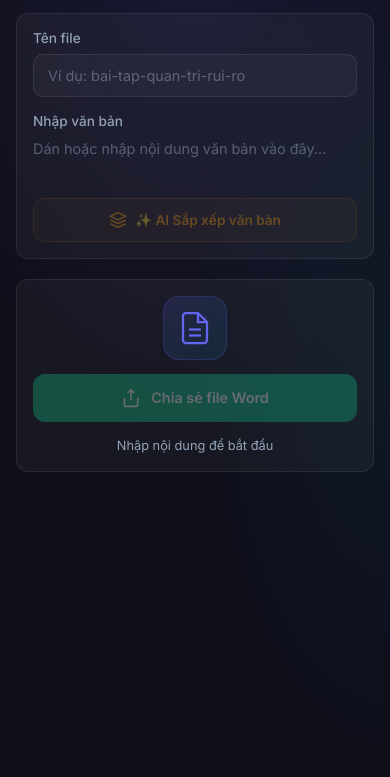
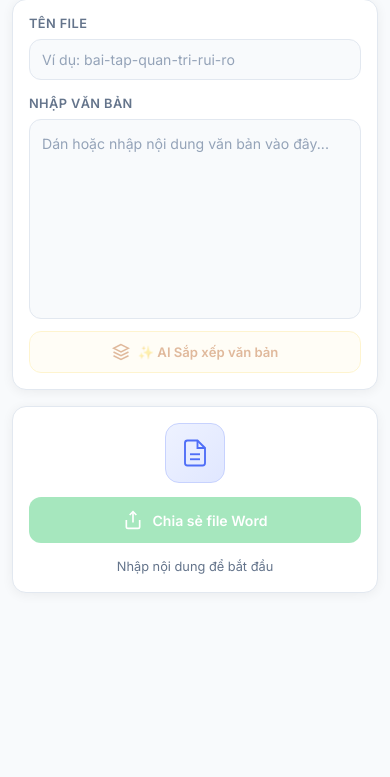
Before and after one commit to hthanhtungdev/TextToWord, a website: page index.html in a window 390 px wide. Shown: the part 67-844 px from the top of the page. Drawn offline with Linux system fonts and the light colour scheme.

Commit message:
UI: light theme, better mobile textarea, cleaner design

```diff
--- a/style.css
+++ b/style.css
@@ -5,20 +5,30 @@
 }
 
 :root {
-    --primary: #6366f1;
-    --primary-hover: #4f46e5;
-    --green: #10b981;
-    --green-hover: #059669;
-    --bg: #0f0f1a;
-    --card: rgba(255, 255, 255, 0.04);
-    --border: rgba(255, 255, 255, 0.08);
-    --text: #e2e8f0;
-    --text-muted: #94a3b8;
+    --primary: #4f6ef7;
+    --primary-hover: #3b5de7;
+    --green: #22c55e;
+    --green-hover: #16a34a;
+    --orange: #f59e0b;
+    --bg: #f8fafc;
+    --card: #ffffff;
+    --border: #e2e8f0;
+    --border-focus: #4f6ef7;
+    --text: #1e293b;
+    --text-muted: #64748b;
+    --text-dim: #94a3b8;
     --radius: 16px;
+    --radius-sm: 12px;
+    --shadow: 0 2px 12px rgba(0, 0, 0, 0.06);
+    --shadow-lg: 0 8px 30px rgba(0, 0, 0, 0.08);
+}
+
+html {
+    font-size: 16px;
 }
 
 body {
-    font-family: 'Inter', sans-serif;
+    font-family: 'Inter', -apple-system, BlinkMacSystemFont, sans-serif;
     background: var(--bg);
     color: var(--text);
     min-height: 100vh;
@@ -26,41 +36,34 @@ body {
     align-items: center;
     justify-content: center;
     padding: 20px;
-    position: relative;
-    overflow-x: hidden;
-}
-
-.bg-gradient {
-    position: fixed;
-    inset: 0;
-    background:
-        radial-gradient(ellipse 80% 60% at 50% 0%, rgba(99, 102, 241, 0.12), transparent),
-        radial-gradient(ellipse 50% 50% at 100% 50%, rgba(6, 182, 212, 0.06), transparent);
-    pointer-events: none;
 }
 
 /* ===== APP ===== */
 .app {
-    position: relative;
     width: 100%;
-    max-width: 960px;
+    max-width: 900px;
     display: flex;
     flex-direction: column;
-    gap: 24px;
+    gap: 20px;
+}
+
+header {
+    text-align: center;
+    padding: 8px 0;
 }
 
 header h1 {
     font-size: 1.4rem;
     font-weight: 700;
-    text-align: center;
+    color: var(--text);
 }
 
 /* ===== MAIN LAYOUT ===== */
 .main-layout {
     display: grid;
-    grid-template-columns: 1fr 300px;
+    grid-template-columns: 1fr 280px;
     gap: 20px;
-    min-height: 420px;
+    min-height: 460px;
 }
 
 /* ===== PANELS ===== */
@@ -71,53 +74,66 @@ header h1 {
     padding: 20px;
     display: flex;
     flex-direction: column;
+    box-shadow: var(--shadow);
 }
 
 /* ===== INPUT PANEL ===== */
 .input-panel label {
-    font-size: 0.85rem;
-    font-weight: 500;
+    font-size: 0.8rem;
+    font-weight: 600;
     color: var(--text-muted);
     margin-bottom: 8px;
+    text-transform: uppercase;
+    letter-spacing: 0.03em;
 }
 
 .input-panel input[type="text"] {
     width: 100%;
     padding: 12px 14px;
-    background: rgba(255, 255, 255, 0.04);
+    background: var(--bg);
     border: 1px solid var(--border);
-    border-radius: 10px;
+    border-radius: var(--radius-sm);
     color: var(--text);
     font-size: 0.9rem;
     font-family: inherit;
     outline: none;
     margin-bottom: 16px;
-    transition: border-color 0.2s;
+    transition: border-color 0.2s, box-shadow 0.2s;
 }
 
 .input-panel input[type="text"]:focus {
-    border-color: rgba(99, 102, 241, 0.5);
+    border-color: var(--border-focus);
+    box-shadow: 0 0 0 3px rgba(79, 110, 247, 0.1);
 }
 
 .input-panel input[type="text"]::placeholder {
-    color: rgba(148, 163, 184, 0.5);
+    color: var(--text-dim);
 }
 
 .input-panel textarea {
     flex: 1;
     width: 100%;
-    background: transparent;
-    border: none;
+    padding: 14px;
+    background: var(--bg);
+    border: 1px solid var(--border);
+    border-radius: var(--radius-sm);
     color: var(--text);
     font-size: 0.9rem;
     font-family: inherit;
     line-height: 1.7;
     resize: none;
     outline: none;
+    transition: border-color 0.2s, box-shadow 0.2s;
+    min-height: 200px;
+}
+
+.input-panel textarea:focus {
+    border-color: var(--border-focus);
+    box-shadow: 0 0 0 3px rgba(79, 110, 247, 0.1);
 }
 
 .input-panel textarea::placeholder {
-    color: rgba(148, 163, 184, 0.5);
+    color: var(--text-dim);
 }
 
 /* ===== FORMAT BUTTON ===== */
@@ -129,30 +145,30 @@ header h1 {
     width: 100%;
     padding: 12px 16px;
     margin-top: 12px;
-    background: rgba(245, 158, 11, 0.1);
-    border: 1px solid rgba(245, 158, 11, 0.25);
-    border-radius: 10px;
-    color: #f59e0b;
+    background: #fffbeb;
+    border: 1px solid #fde68a;
+    border-radius: var(--radius-sm);
+    color: #b45309;
     font-size: 0.85rem;
     font-weight: 600;
     font-family: inherit;
     cursor: pointer;
-    transition: all 0.25s ease;
+    transition: all 0.2s ease;
 }
 
 .format-btn:hover:not(:disabled) {
-    background: rgba(245, 158, 11, 0.15);
-    border-color: rgba(245, 158, 11, 0.4);
+    background: #fef3c7;
+    border-color: #fbbf24;
 }
 
 .format-btn:disabled {
-    opacity: 0.35;
+    opacity: 0.4;
     cursor: not-allowed;
 }
 
 .format-btn.loading {
     pointer-events: none;
-    opacity: 0.7;
+    opacity: 0.6;
 }
 
 /* ===== ACTION PANEL ===== */
@@ -168,25 +184,30 @@ header h1 {
     align-items: center;
     text-align: center;
     gap: 16px;
+    width: 100%;
 }
 
 .icon-box {
-    width: 80px;
-    height: 80px;
-    border-radius: 20px;
-    background: linear-gradient(135deg, rgba(99, 102, 241, 0.15), rgba(6, 182, 212, 0.1));
-    border: 1px solid rgba(99, 102, 241, 0.2);
+    width: 72px;
+    height: 72px;
+    border-radius: 18px;
+    background: linear-gradient(135deg, #eef2ff, #e0e7ff);
+    border: 1px solid #c7d2fe;
     display: flex;
     align-items: center;
     justify-content: center;
     color: var(--primary);
 }
 
+.icon-box svg {
+    width: 36px;
+    height: 36px;
+}
+
 .action-desc {
     font-size: 0.8rem;
     color: var(--text-muted);
     line-height: 1.5;
-    max-width: 220px;
 }
 
 /* ===== BUTTONS ===== */
@@ -195,39 +216,39 @@ header h1 {
     display: flex;
     align-items: center;
     gap: 10px;
-    padding: 14px 28px;
+    padding: 14px 24px;
     border: none;
-    border-radius: 12px;
+    border-radius: var(--radius-sm);
     color: white;
-    font-size: 0.95rem;
+    font-size: 0.9rem;
     font-weight: 600;
     font-family: inherit;
     cursor: pointer;
-    transition: all 0.25s ease;
+    transition: all 0.2s ease;
     width: 100%;
     justify-content: center;
 }
 
 .download-btn {
     background: var(--primary);
-    box-shadow: 0 8px 24px rgba(99, 102, 241, 0.3);
+    box-shadow: 0 4px 14px rgba(79, 110, 247, 0.25);
 }
 
 .download-btn:hover:not(:disabled) {
     background: var(--primary-hover);
-    transform: translateY(-2px);
-    box-shadow: 0 12px 32px rgba(99, 102, 241, 0.4);
+    transform: translateY(-1px);
+    box-shadow: 0 6px 20px rgba(79, 110, 247, 0.3);
 }
 
 .copy-btn {
     background: var(--green);
-    box-shadow: 0 8px 24px rgba(16, 185, 129, 0.3);
+    box-shadow: 0 4px 14px rgba(34, 197, 94, 0.25);
 }
 
 .copy-btn:hover:not(:disabled) {
     background: var(--green-hover);
-    transform: translateY(-2px);
-    box-shadow: 0 12px 32px rgba(16, 185, 129, 0.4);
+    transform: translateY(-1px);
+    box-shadow: 0 6px 20px rgba(34, 197, 94, 0.3);
 }
 
 .download-btn:active:not(:disabled),
@@ -237,7 +258,7 @@ header h1 {
 
 .download-btn:disabled,
 .copy-btn:disabled {
-    opacity: 0.35;
+    opacity: 0.4;
     cursor: not-allowed;
     box-shadow: none;
 }
@@ -254,16 +275,15 @@ header h1 {
     left: 50%;
     transform: translateX(-50%) translateY(20px);
     background: #1e293b;
-    border: 1px solid rgba(16, 185, 129, 0.3);
-    color: var(--green);
+    color: white;
     padding: 14px 24px;
     border-radius: 12px;
     display: flex;
     align-items: center;
     gap: 10px;
-    font-size: 0.9rem;
+    font-size: 0.85rem;
     font-weight: 500;
-    box-shadow: 0 10px 40px rgba(0, 0, 0, 0.4);
+    box-shadow: 0 10px 40px rgba(0, 0, 0, 0.15);
     opacity: 0;
     transition: all 0.3s ease;
     z-index: 1000;
@@ -282,28 +302,38 @@ header h1 {
 
 /* ===== RESPONSIVE TABLET ===== */
 @media (max-width: 768px) {
+    body {
+        align-items: flex-start;
+        padding: 16px;
+    }
+
     .main-layout {
         grid-template-columns: 1fr;
         min-height: auto;
+        gap: 16px;
     }
 
     .input-panel {
-        min-height: 280px;
+        min-height: auto;
+    }
+
+    .input-panel textarea {
+        min-height: 220px;
     }
 
     .action-panel {
-        padding: 28px 20px;
+        padding: 24px 16px;
     }
 
     .icon-box {
-        width: 64px;
-        height: 64px;
-        border-radius: 16px;
+        width: 60px;
+        height: 60px;
+        border-radius: 14px;
     }
 
     .icon-box svg {
-        width: 36px;
-        height: 36px;
+        width: 30px;
+        height: 30px;
     }
 
     /* Mobile: hiện copy, ẩn download */
@@ -319,9 +349,11 @@ header h1 {
 /* ===== RESPONSIVE MOBILE ===== */
 @media (max-width: 480px) {
     body {
-        padding: 16px;
-        align-items: flex-start;
-        padding-top: 32px;
+        padding: 12px;
+    }
+
+    .app {
+        gap: 14px;
     }
 
     header h1 {
@@ -330,29 +362,41 @@ header h1 {
 
     .panel {
         padding: 16px;
-        border-radius: 12px;
+        border-radius: 14px;
     }
 
-    .input-panel {
-        min-height: 240px;
+    .input-panel textarea {
+        min-height: 200px;
+        padding: 12px;
+        font-size: 0.88rem;
+    }
+
+    .input-panel input[type="text"] {
+        padding: 11px 12px;
+        font-size: 0.88rem;
+    }
+
+    .format-btn {
+        padding: 11px 14px;
+        font-size: 0.82rem;
     }
 
     .copy-btn {
-        padding: 14px 20px;
-        font-size: 0.9rem;
+        padding: 13px 20px;
+        font-size: 0.88rem;
     }
 
     .action-content {
         gap: 14px;
-        width: 100%;
     }
 
     .toast {
         bottom: 20px;
-        left: 16px;
-        right: 16px;
+        left: 12px;
+        right: 12px;
         transform: translateX(0) translateY(20px);
-        font-size: 0.85rem;
+        font-size: 0.82rem;
+        padding: 12px 18px;
     }
 
     .toast.show {
@@ -372,7 +416,7 @@ header h1 {
     background: transparent;
 }
 ::-webkit-scrollbar-thumb {
-    background: var(--border);
+    background: #cbd5e1;
     border-radius: 3px;
 }
 
@@ -380,3 +424,8 @@ header h1 {
     background: var(--primary);
     color: white;
 }
+
+/* ===== BG GRADIENT (subtle) ===== */
+.bg-gradient {
+    display: none;
+}
```
